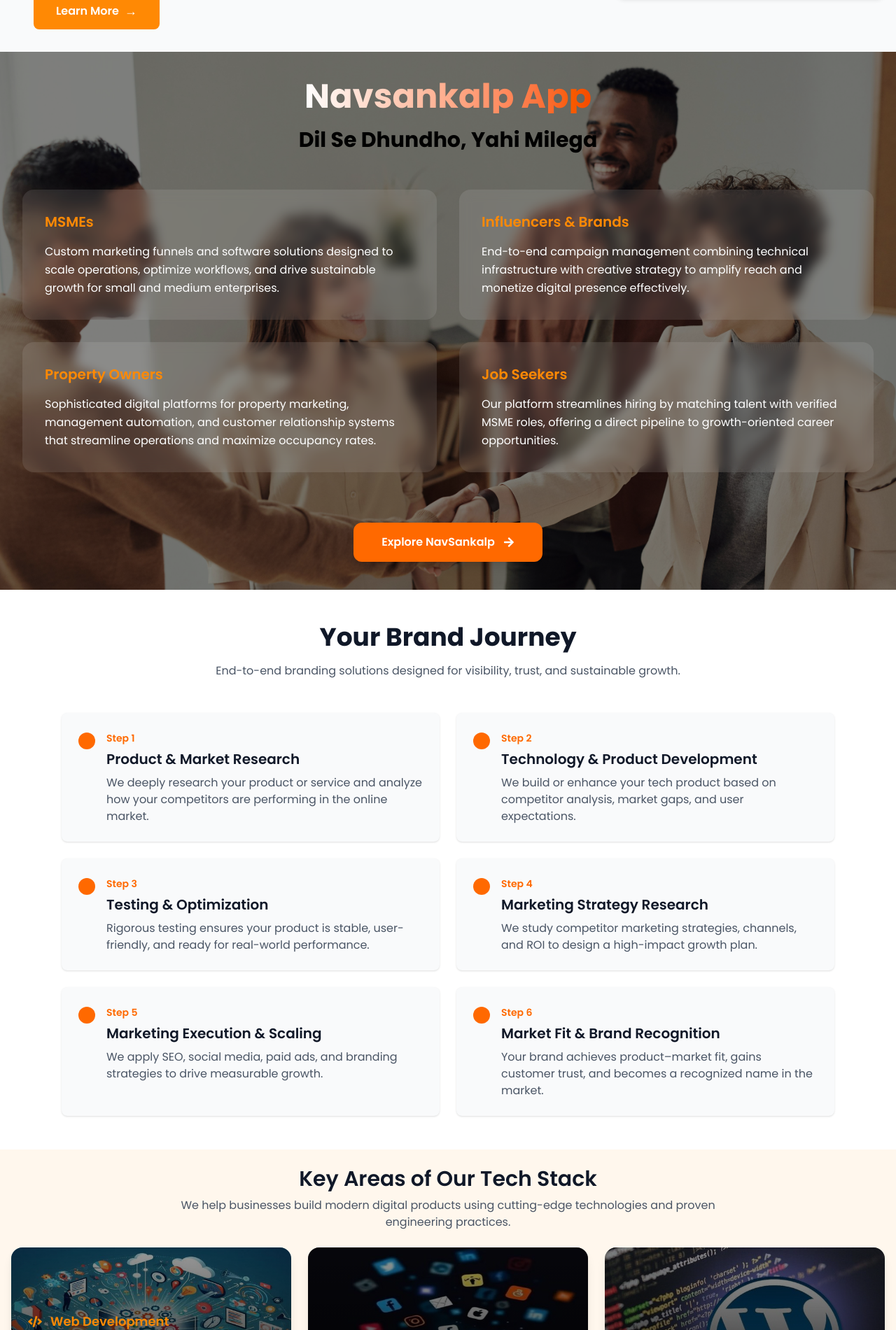
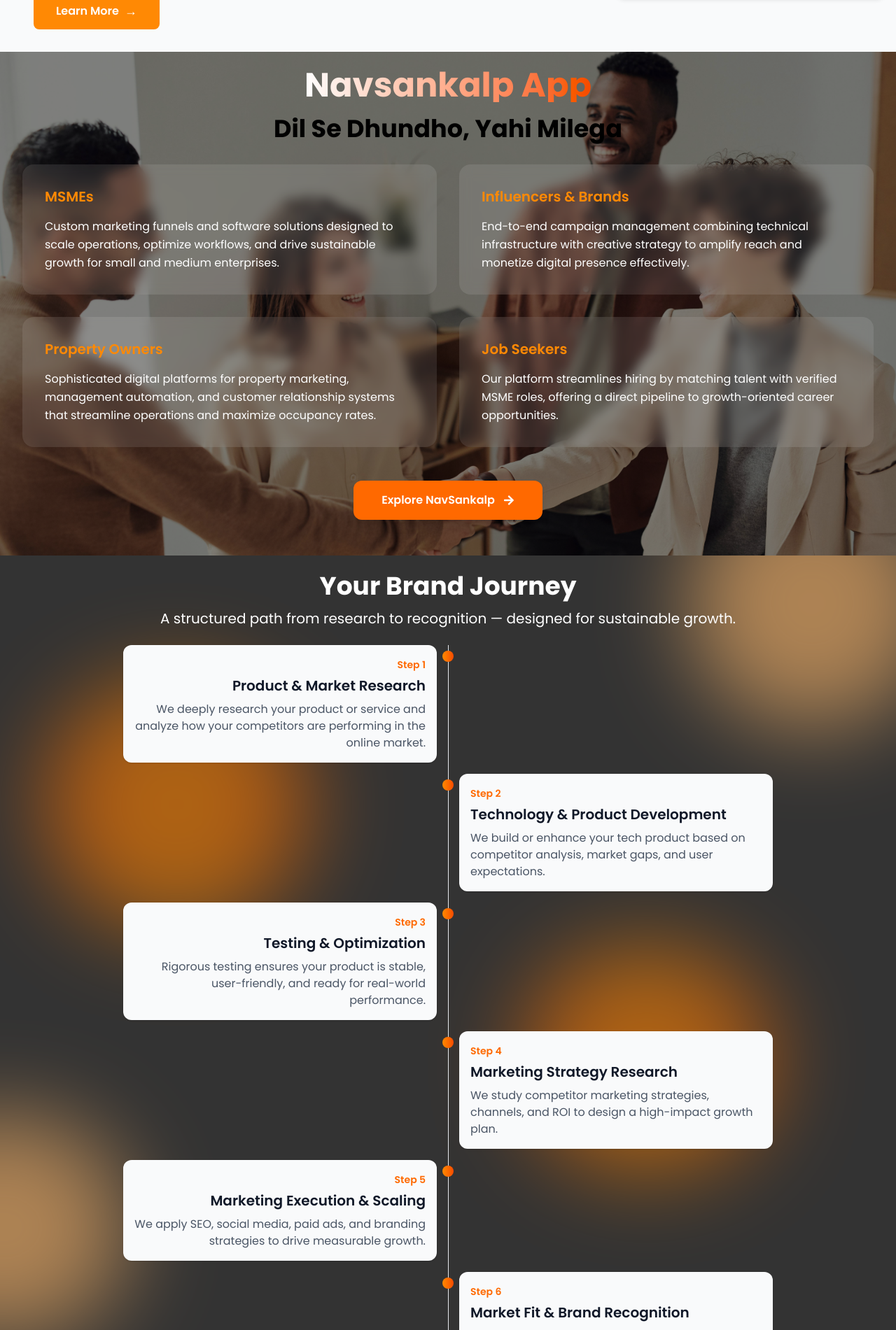
Before and after one commit to RVK-Software/Priti, a React (Vite) app: page / in a window 1280 px wide. Shown: the part 1279-3180 px from the top of the page at 70% size. Built offline with nearby package versions, Linux system fonts and the light colour scheme.

Commit message:
updated project code

```diff
--- a/src/components/BrandJourny.jsx
+++ b/src/components/BrandJourny.jsx
@@ -39,30 +39,59 @@
 
 const BrandJourney = () => {
   return (
-    <section className="bg-white py-12">
-      <div className="max-w-6xl mx-auto px-6">
+    <section className="relative bg-black/80 py-6 overflow-hidden">
+      {/* soft corner gradients */}
+      <div className="absolute -top-28 -right-15 w-90 h-90 bg-orange-300 rounded-full blur-3xl opacity-60" />
+      <div className="absolute top-44 left-15 w-96 h-90 bg-linear-to-r from-orange-500 via-orange-400 to-orange-500 rounded-full blur-3xl opacity-60" />
+      <div className="absolute bottom-24 -left-44 w-90 h-80 bg-orange-300 rounded-full blur-3xl opacity-60" />
+      <div className="absolute bottom-84 right-44 w-90 h-80 bg-linear-to-r from-orange-500 via-orange-400 to-orange-500 rounded-full blur-3xl opacity-60" />
+
+      <div className="relative max-w-7xl mx-auto px-6">
         {/* HEADER */}
-        <div className="text-center mb-12">
-          <h2 className="text-3xl md:text-4xl font-bold text-gray-900">
+        <div className="text-center mb-6">
+          <h2 className="text-2xl md:text-4xl font-bold text-white">
             Your Brand Journey
           </h2>
-          <p className="mt-4 text-gray-600">
-            End-to-end branding solutions designed for visibility, trust, and sustainable growth.
+          <p className="mt-3 text-[14px] sm:text-xl text-white max-w-4xl mx-auto">
+            A structured path from research to recognition — designed for
+            sustainable growth.
           </p>
         </div>
 
-        {/* STEPS GRID */}
-        <div className="grid grid-cols-1 md:grid-cols-2 gap-6">
-          {journeySteps.map((item, index) => (
+        {/* TIMELINE */}
+        <div className="relative">
+          {/* MOBILE LINE */}
+          <div className="absolute left-1 top-0 h-full w-px bg-gray-200 md:hidden" />
+
+          {/* DESKTOP LINE */}
+          <div className="hidden md:block absolute left-1/2 top-0 h-full w-px bg-gray-200" />
+
+          <div className="space-y-4">
+            {journeySteps.map((item, index) => {
+              const isEven = index % 2 === 0;
+
+              return (
                 <div
                   key={index}
-              className="flex items-start space-x-4 bg-gray-50 p-6 rounded-lg shadow-sm hover:shadow-md transition"
+                  className={`relative md:grid md:grid-cols-2 md:gap-8 items-start`}
                 >
-              {/* POINT / DOT */}
-              <div className="flex-shrink-0 w-6 h-6 rounded-full bg-orange-500 mt-1"></div>
+                  {/* DOT */}
+                  <div
+                    className={`absolute top-2 w-4 h-4 rounded-full bg-gradient-to-r from-orange-400 to-orange-600
+                      ${isEven ? "md:left-1/2" : "md:left-1/2"}
+                      left-2 transform -translate-x-1/2`}
+                  />
 
                   {/* CONTENT */}
-              <div>
+                  <div
+                    className={`pl-2 md:pl-0
+                       ${
+                        isEven
+                    ? "md:col-start-1 md:text-right md:mt-0"
+        : "md:col-start-2 md:-mt-0"
+    }`}
+                  >
+                    <div className="inline-block bg-gray-50 p-4 rounded-xl shadow-sm hover:shadow-md transition max-w-md">
                       <span className="text-orange-500 font-semibold text-sm">
                         {item.step}
                       </span>
@@ -72,7 +101,10 @@
                       <p className="mt-2 text-gray-600">{item.description}</p>
                     </div>
                   </div>
-          ))}
+                </div>
+              );
+            })}
+          </div>
         </div>
       </div>
     </section>
--- a/src/components/CustWebDev.jsx
+++ b/src/components/CustWebDev.jsx
@@ -33,12 +33,12 @@
 
 const CustWebDev = () => {
   return (
-    <section className="bg-white py-6">
+    <section className="bg-white py-4">
       <div className="max-w-7xl mx-auto px-2 sm:px-2">
         {/* Heading */}
         <div className="text-center mb-6">
 
-          <h2 className="text-3xl sm:text-xl max-w-5xl lg:text-5xl font-bold text-gray-900 leading-tight">
+          <h2 className="text-2xl sm:text-[18px] max-w-auto lg:text-5xl font-bold text-gray-900 leading-tight">
             Customized Web Development Services
           </h2>
         </div>
--- a/src/components/Industries.jsx
+++ b/src/components/Industries.jsx
@@ -31,7 +31,7 @@
   return (
     <section className="bg-gray-50 py-6">
       <div className="max-w-7xl mx-auto px-4">
-        <div className="grid lg:grid-cols-2 gap-16 items-center">
+        <div className="grid lg:grid-cols-2 gap-12 items-center">
           {/* LEFT CONTENT */}
           <div>
             <span className="inline-block mb-4 px-4 py-1 text-xl font-semibold text-orange-500 bg-orange-100 rounded-xl">
@@ -64,7 +64,7 @@
             </ul>
 
             <Link to="/contact">
-              <button className="inline-flex items-center justify-center px-8 py-4 bg-orange-500 text-white font-semibold rounded-xl shadow-lg hover:bg-orange-600 transition">
+              <button className="inline-flex items-center justify-center px-6 py-4 bg-orange-500 text-white font-semibold rounded-xl shadow-lg hover:bg-orange-600 transition">
                 Discuss Your Industry
               </button>
             </Link>
--- a/src/components/NavSankalp.jsx
+++ b/src/components/NavSankalp.jsx
@@ -29,8 +29,8 @@
     <section
       className="
         relative
-        px-4 sm:px-6 lg:px-8
-        py-10
+        px-3 sm:px-6 lg:px-8
+        py-6
         min-h-[70vh] sm:min-h-[80vh] lg:min-h-[90vh]
         bg-[url('/NavSankalp.jpg')]
         bg-cover
@@ -42,18 +42,18 @@
       <div className="absolute inset-0 bg-black/50"></div>
 
       <div className="relative z-10 max-w-7xl mx-auto">
-        <div className="grid grid-cols-1 gap-12 items-center">
+        <div className="grid grid-cols-1 gap-6 items-center">
           {/* CONTENT */}
           <div className="flex flex-col items-center text-center">
             <h2
               className="text-3xl sm:text-4xl lg:text-5xl font-bold
                          bg-clip-text text-transparent
-                         bg-linear-to-r from-white to-orange-600 mb-4"
+                         bg-linear-to-r from-white to-orange-600 mb-3"
             >
               Navsankalp App
             </h2>
 
-            <p className="text-black-600 text-[30px] font-bold max-w-auto">
+            <p className="text-black-600 text-[20px] sm:text-[35px] font-bold max-w-auto">
               Dil Se Dhundho, Yahi Milega
             </p>
           </div>
--- a/src/components/Navbar.jsx
+++ b/src/components/Navbar.jsx
@@ -43,17 +43,17 @@
         <div className="max-w-7xl mx-auto px-4 py-2 flex justify-between">
           <div className="flex items-center gap-2">
             <FaPhoneAlt className="text-orange-400" />
-            <span className="text-[15px] lg:text-[16px]">+91 90240 9959</span>
+            <span className="text-[14px] lg:text-[16px]">+91 90240 9959</span>
           </div>
           <div className="flex items-center gap-2">
             <FaMapMarkerAlt className="text-orange-400" />
-            <span className="text-[15px] lg:text-[16px]">Jaipur, Rajasthan</span>
+            <span className="text-[14px] lg:text-[16px]">Jaipur, Rajasthan</span>
           </div>
         </div>
       </div>
 
       {/* NAVBAR */}
-      <header className="fixed w-full bg-gray-200 shadow-md z-40 lg:top-10 top-9">
+      <header className="fixed w-full bg-gray-200 shadow-md z-40 lg:top-9 top-9">
         <div className="max-w-7xl mx-auto px-3 h-17 flex items-center justify-between">
           {/* LOGO */}
           <Link to="/" aria-label="Go to Home">
--- a/src/components/TechStack.jsx
+++ b/src/components/TechStack.jsx
@@ -8,7 +8,7 @@
           <h2 className="text-3xl sm:text-3xl lg:text-5xl font-bold text-black">
             Strategic Power for <span className="text-orange-500">Modern Businesses</span>
           </h2>
-          <p className="mt-2 text-black text-[20px] max-w-auto mx-auto">
+          <p className="mt-2 text-black text-[16px] sm:text-[25px] max-w-auto mx-auto">
             Built with modern, scalable technologies to deliver high-performance,
             secure, and future-ready digital solutions.
           </p>
--- a/src/pages/CareersPage.jsx
+++ b/src/pages/CareersPage.jsx
@@ -46,7 +46,7 @@
     <section className="bg-gray-50 overflow-hidden">
 
       {/* ================= WHY JOIN RVK ================= */}
-      <div className="relative py-20 bg-black text-white overflow-hidden">
+      <div className="relative pt-20 pb-10 bg-black text-white overflow-hidden">
         {/* Glow */}
         <div className="absolute -top-20 -left-20 w-96 h-96 bg-orange-500/20 rounded-full blur-3xl animate-pulse"></div>
         <div className="absolute bottom-0 right-0 w-96 h-96 bg-blue-500/20 rounded-full blur-3xl animate-pulse"></div>
@@ -56,7 +56,7 @@
             <h1 className="text-3xl lg:text-4xl font-bold">
               Why Join RVK
             </h1>
-            <p className="mt-4 text-gray-300 max-w-3xl mx-auto text-lg">
+            <p className="mt-4 text-gray-300 max-w-5xl mx-auto text-lg">
               At RVK, we don’t just build software — we build careers,
               confidence, and long-term professional growth.
             </p>
@@ -102,13 +102,13 @@
       </div>
 
       {/* ================= OPEN POSITIONS ================= */}
-      <div className="py-20">
+      <div className="py-8">
         <div className="max-w-6xl mx-auto px-6">
           <div className="text-center mb-14">
             <h2 className="text-3xl lg:text-4xl font-bold text-gray-900">
               Open Positions
             </h2>
-            <p className="mt-4 text-gray-600 max-w-3xl mx-auto text-lg">
+            <p className="mt-4 text-gray-600 max-w-5xl mx-auto text-lg">
               We’re looking for passionate individuals who want to grow,
               learn, and build impactful digital solutions.
             </p>
```
Also changed, not shown: vercel.json. Lines whose indentation alone changed are shown as unchanged.
